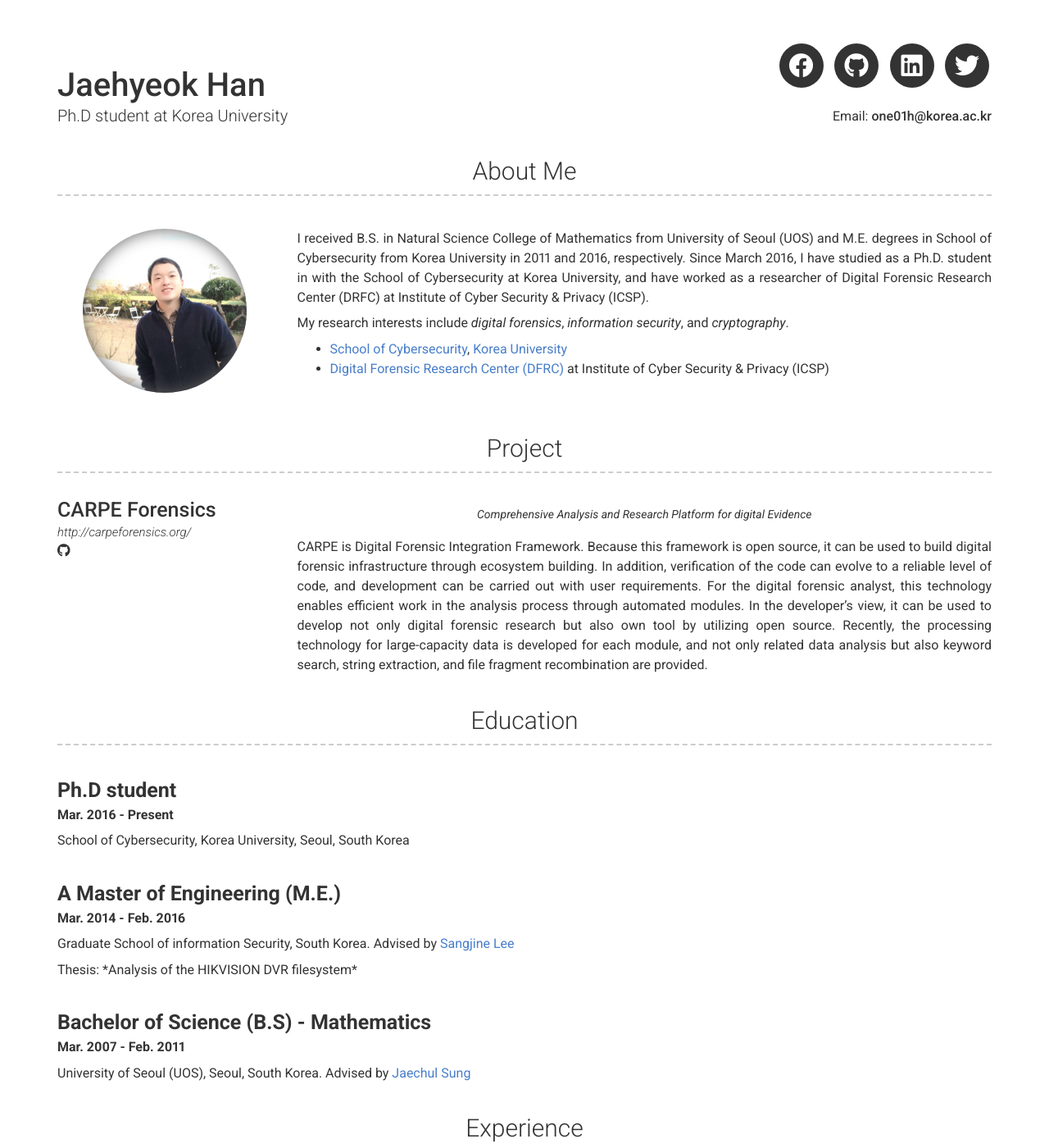
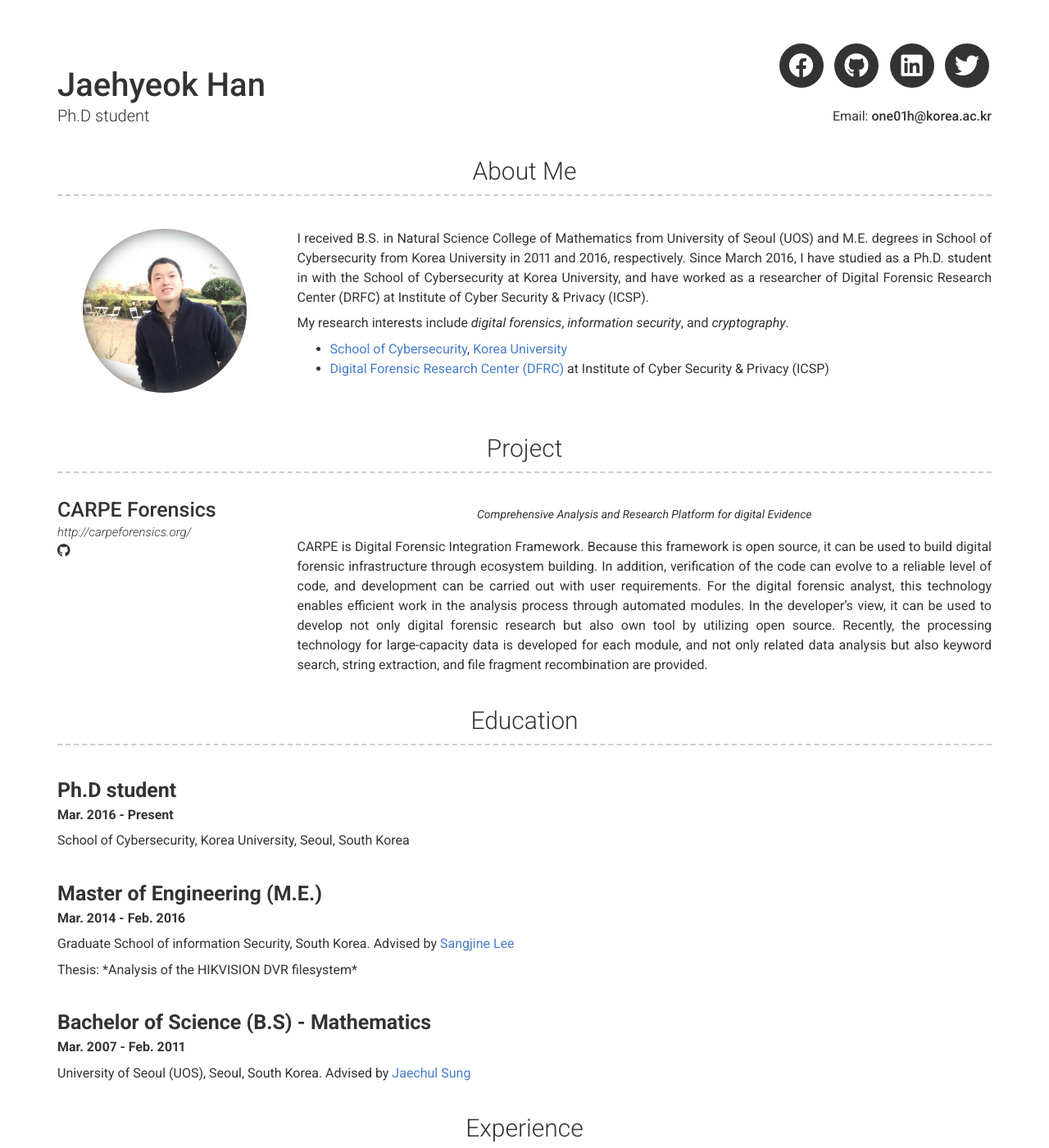
Before and after one commit to JaehyeokHan/jaehyeokhan.github.io, a Jekyll site: the page built from index.md, in a window 1280 px wide and 1400 px high. Shown: the whole window at 82% size. Built offline with Jekyll 4.4.1, drawn with Linux system fonts in a browser that asks for light colours; nearby versions of some CDN libraries.

Commit message:
Update _config.yml

```diff
--- a/_config.yml
+++ b/_config.yml
@@ -7,7 +7,7 @@ version: 2
 
 # Personal info
 name: Jaehyeok Han
-title: Ph.D student at Korea University
+title: Ph.D student
 email: one01h@korea.ac.kr
 # email_title: Email (Email title override)
 # phone: Your phone number (optional)
@@ -86,7 +86,7 @@ content:
 #         Dissertation:
 
       - layout: left
-        title: A Master of Engineering (M.E.)
+        title: Master of Engineering (M.E.)
         sub_title: Mar. 2014 - Feb. 2016
         description: | # this will include new lines to allow paragraphs
           Graduate School of information Security, South Korea. Advised by [Sangjine Lee](https://scs.korea.ac.kr/ime/professor/honor.do?mode=view&articleNo=36554&article.offset=0&articleLimit=30)
```
